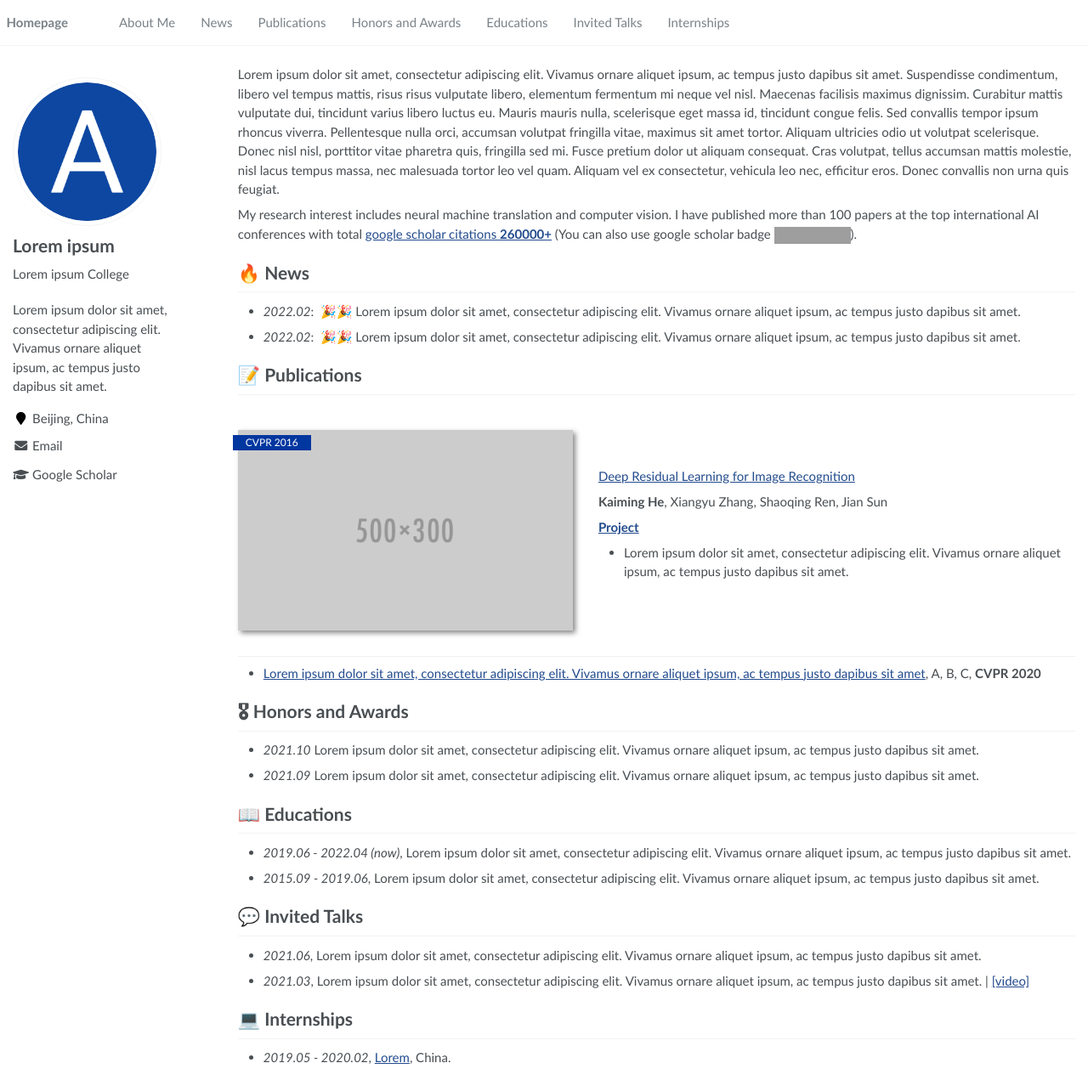
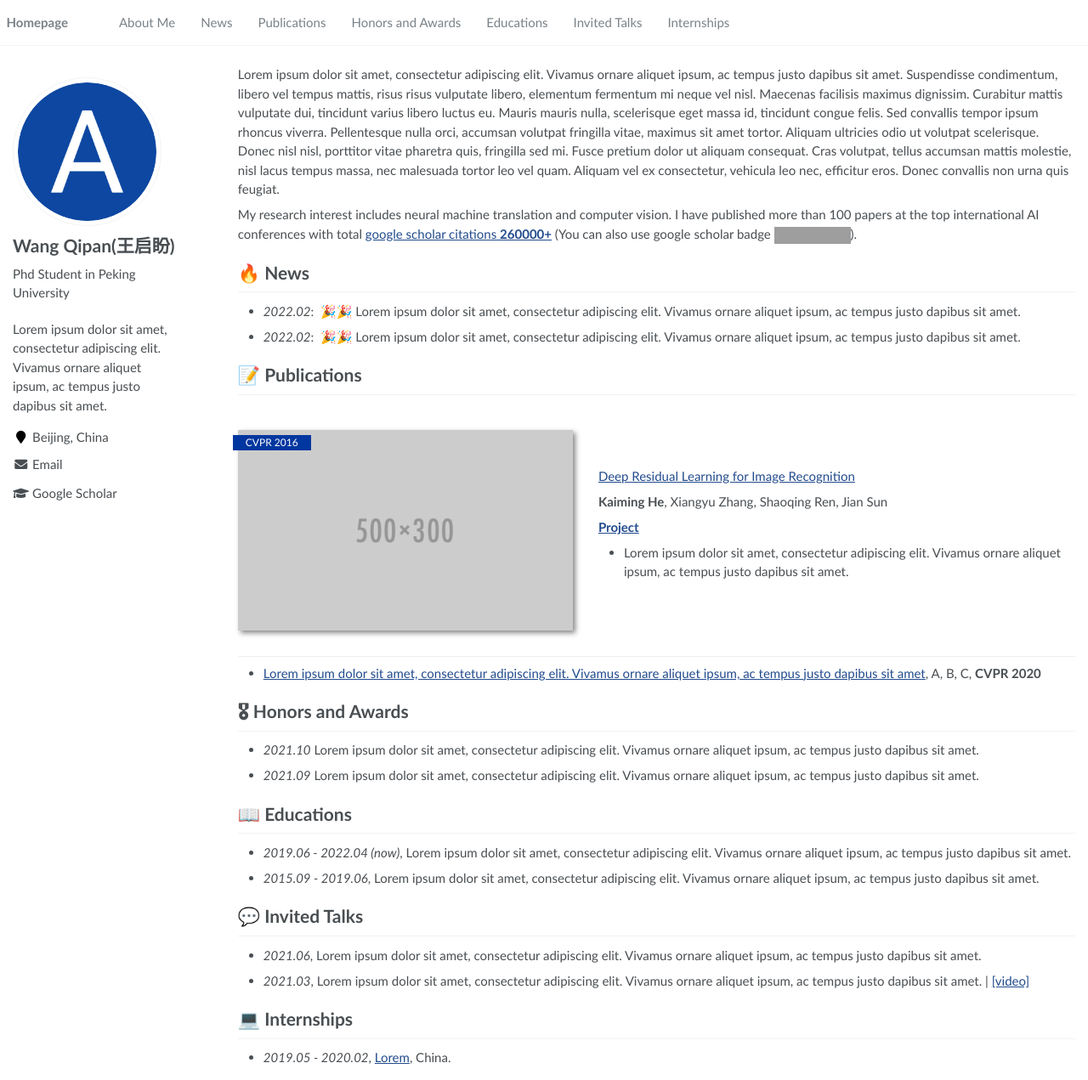
Before and after one commit to RayeRen/acad-homepage.github.io, a Jekyll site: the page built from _pages/about.md, in a window 1280 px wide and 1271 px high. Shown: the whole window at 85% size. Built offline with Jekyll 4.4.1, drawn with Linux system fonts in a browser that asks for light colours; grey boxes are pictures that could not be loaded.

Commit message:
Update _config.yml

```diff
--- a/_config.yml
+++ b/_config.yml
@@ -8,7 +8,7 @@
 # Site Settings
 title                    : "Lorem ipsum"
 description              : "Lorem ipsum dolor sit amet, consectetur adipiscing elit. Vivamus ornare aliquet ipsum, ac tempus justo dapibus sit amet. "
-repository               : "RayeRen/acad-homepage.github.io"
+repository               : "Brilight/qpwang.github.io"
 google_scholar_stats_use_cdn : true
 
 # google analytics
@@ -21,14 +21,14 @@
 
 # Site Author
 author:
-  name             : "Lorem ipsum"
+  name             : "Wang Qipan(王启盼)"
   avatar           : "images/android-chrome-512x512.png"
-  bio              : "Lorem ipsum College"
+  bio              : "Phd Student in Peking University"
   location         : "Beijing, China"
   employer         :
   pubmed           :
-  googlescholar    : "https://scholar.google.com/citations?user=YOUR_GOOGLE_SCHOLAR_ID"
-  email            : "Lorem@ipsum.com"
+  googlescholar    : "https://scholar.google.com/citations?user=vQMIj9sAAAAJ"
+  email            : "qpwang@pku.edu.cn"
   researchgate     :  # e.g., "https://www.researchgate.net/profile/yourprofile"
   uri              :
   bitbucket        :
```
